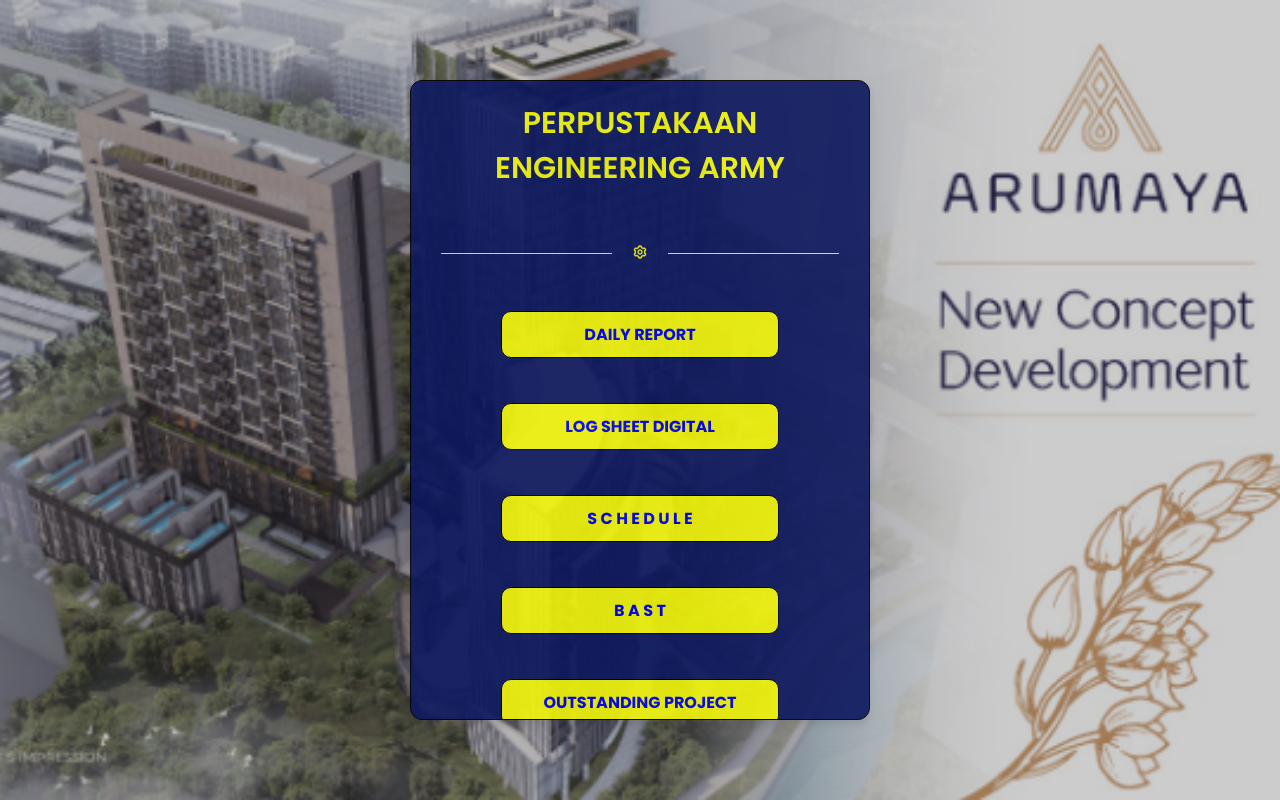
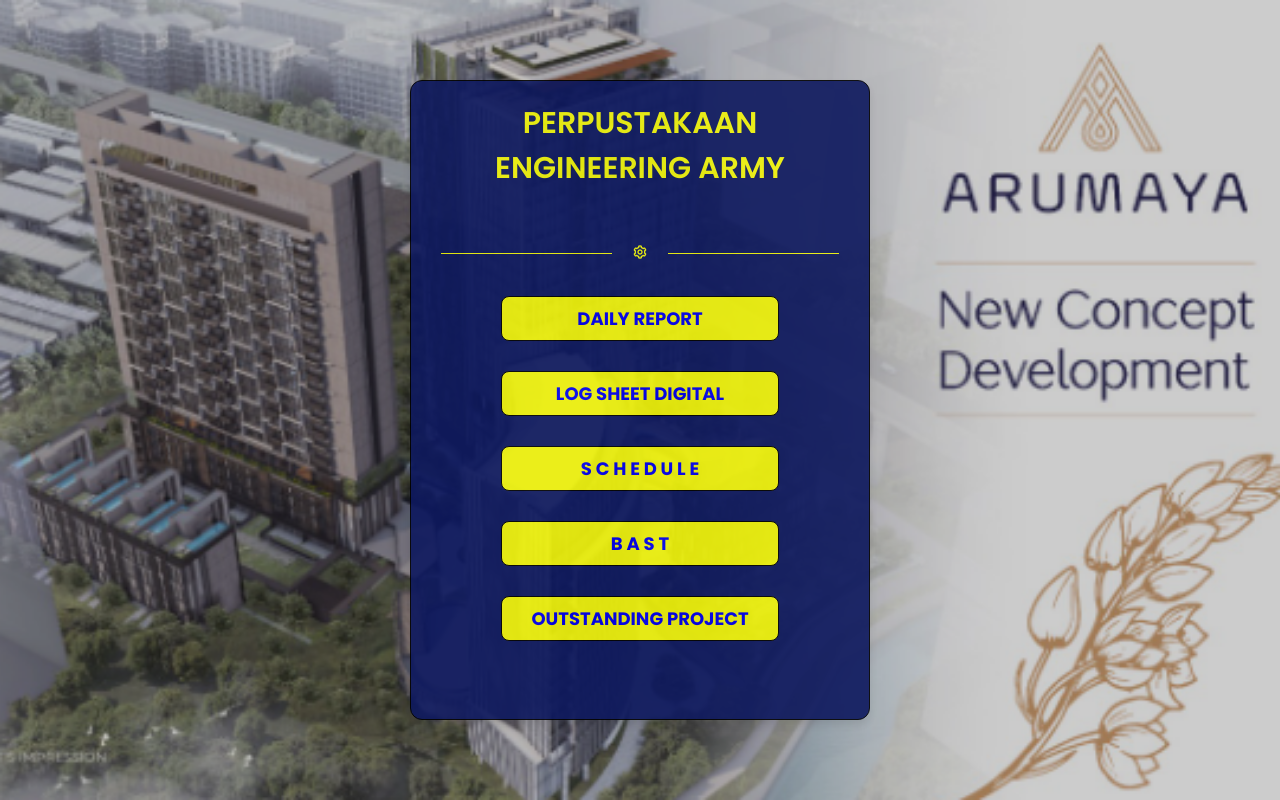
Before and after one commit to EngineeringArmy1/Perpustakaan_Eng_Army, a plain HTML site: page index.html in a window 1280 px wide. Drawn offline with nearby package versions, Linux system fonts and the light colour scheme.

Commit message:
Update style.css
update style

```diff
--- a/style.css
+++ b/style.css
@@ -62,7 +62,7 @@ body{
 }
 
 .option {
-    margin-top: 45px;
+    margin-top: 30px;
     display: flex;
     flex-direction: column;
     gap: 100px;
@@ -73,11 +73,11 @@ body{
 .option button {
     width: 70%;
     position: center;
-    padding: 10px;
+    padding: 8px;
     background: #f1f50a;
     border: 1px solid black;
-    border-radius: 10px;
-    font-size: 16px;
+    border-radius: 8px;
+    font-size: 18px;
     display: flex;
     align-items: center;
     justify-content: center;
```
